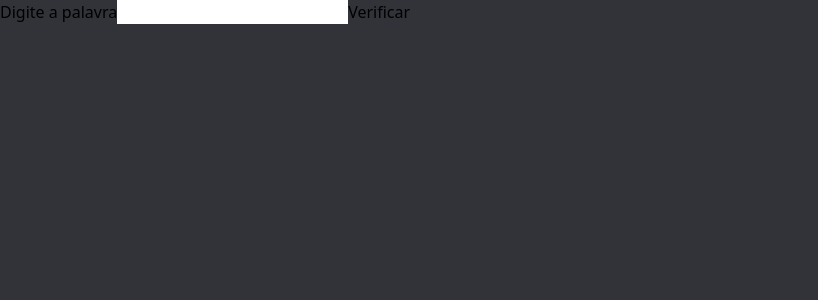
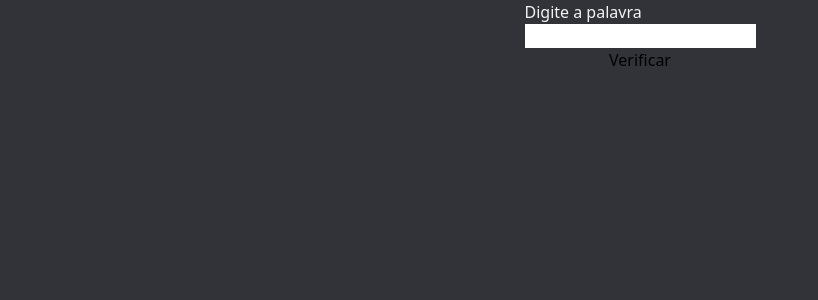
Before and after one commit to bitlab-ufrn/selecao-2023-StefWolf, a React (Vite) app: page / in a window 1280 px wide. Shown: the top 300 px of the page, without its empty margins (0-818 px from the left). Built offline with nearby package versions, Linux system fonts and the light colour scheme.

Commit message:
implementando mais cores: input e segundo background #2

```diff
--- a/src/App.jsx
+++ b/src/App.jsx
@@ -13,17 +13,19 @@ function App() {
 
   return (
     <body>
-      <form onSubmit={verifyWords}>
-        <label>Digite a palavra</label>
-        <input id='text' type='text' name='text'
+      <form onSubmit={verifyWords} className='form'>
+        <label className='form__label'>Digite a palavra</label>
+        <input className='form__input' id='text' type='text' name='text'
           onChange={(e) => setText(e.target.value)} required/>
-        <button type='submit'>Verificar</button>
+        <button className='form__button' type='submit'>Verificar</button>
       </form>
+
       { hasBadWord === true ?
         <span>Tem palavras impróprias</span>
        : hasBadWord === false ? <span>Não tem palavras impróprias</span> :
         <></>
       }
+
     </body>
   )
 }
--- a/src/index.css
+++ b/src/index.css
@@ -5,3 +5,23 @@
 :root {
     @apply -bg--background-color;
 }
+
+body {
+    @apply flex justify-center;
+}
+
+.form {
+    @apply flex flex-col;
+}
+
+.form__label {
+    @apply -text--text-color ;
+}
+
+.form__input {
+
+}
+
+.form__button {
+
+}
--- a/tailwind.config.js
+++ b/tailwind.config.js
@@ -5,6 +5,8 @@ export default {
     extend: {
       colors: {
         '--background-color': '#313338',
+        '--background-secondary': '#6D6F78',
+        '--background-input': '#383A40',
         '--text-color': '#F2F3F5',
         '--title-color': '#DBDEE1',
         '--sucess-color': '#2E8047',
```
